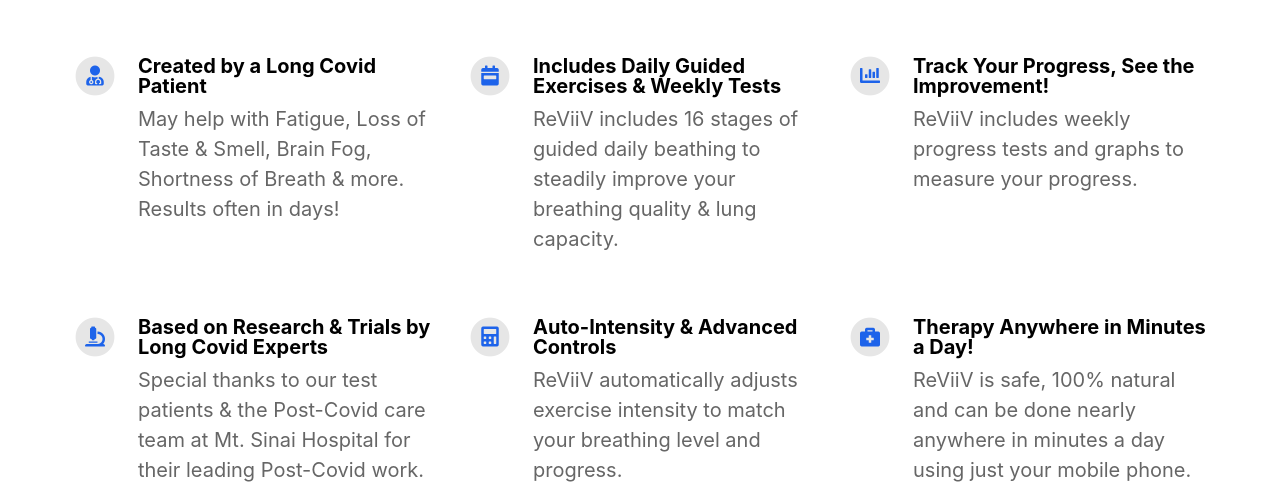
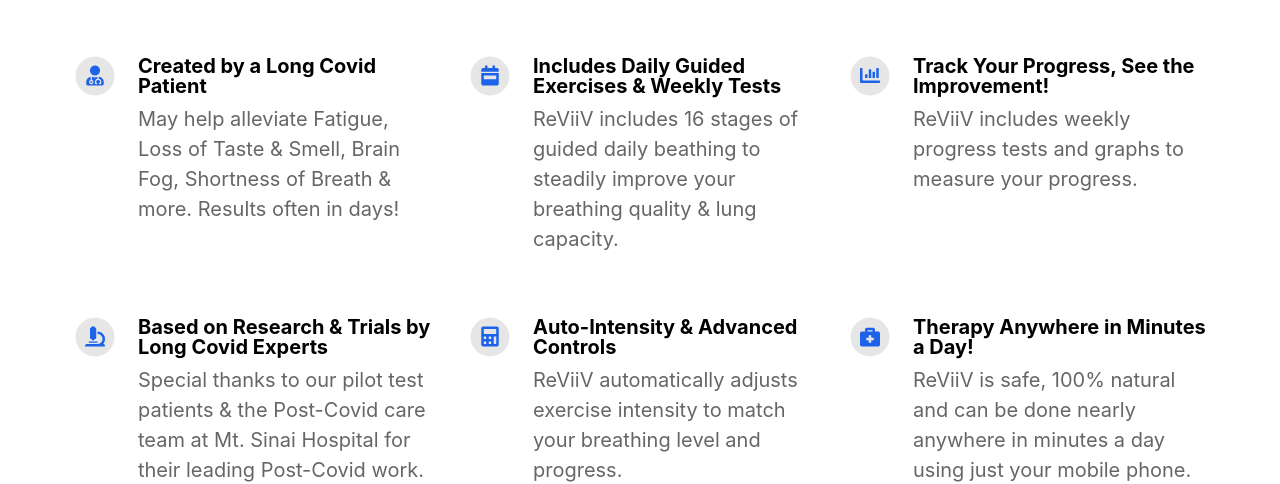
Before and after one commit to marcvanh/reviiv.me, a Jekyll site: the page built from index.html, in a window 1280 px wide. Shown: the part 1028-1512 px from the top of the page. Built offline with Jekyll 4.4.1, drawn with Linux system fonts in a browser that asks for light colours; nearby versions of some CDN libraries.

Commit message:
Update _config.yml

```diff
--- a/_config.yml
+++ b/_config.yml
@@ -36,7 +36,7 @@ youtube_username                          :
 features                                  :
 
   - title                                 : Created by a Long Covid Patient
-    description                           : May help with Fatigue, Loss of Taste & Smell, Brain Fog, Shortness of Breath & more.  Results often in days!
+    description                           : May help alleviate Fatigue, Loss of Taste & Smell, Brain Fog, Shortness of Breath & more.  Results often in days!
     fontawesome_icon_name                 : user-md
 
   - title                                 : Includes Daily Guided Exercises & Weekly Tests
@@ -52,7 +52,7 @@ features                                  :
     fontawesome_icon_name                 : chart-bar
 
   - title                                 : Based on Research & Trials by Long Covid Experts
-    description                           : Special thanks to our test patients & the Post-Covid care team at Mt. Sinai Hospital for their leading Post-Covid work.
+    description                           : Special thanks to our pilot test patients & the Post-Covid care team at Mt. Sinai Hospital for their leading Post-Covid work.
     fontawesome_icon_name                 : microscope
 
   - title                                 : Auto-Intensity & Advanced Controls
```
